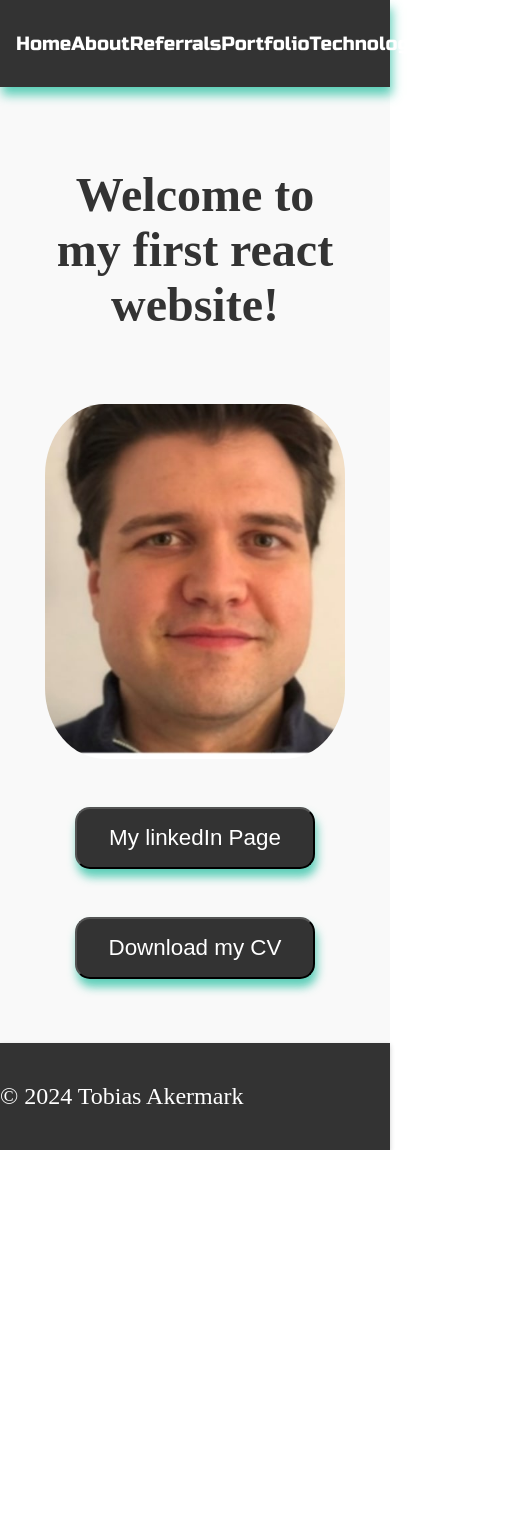
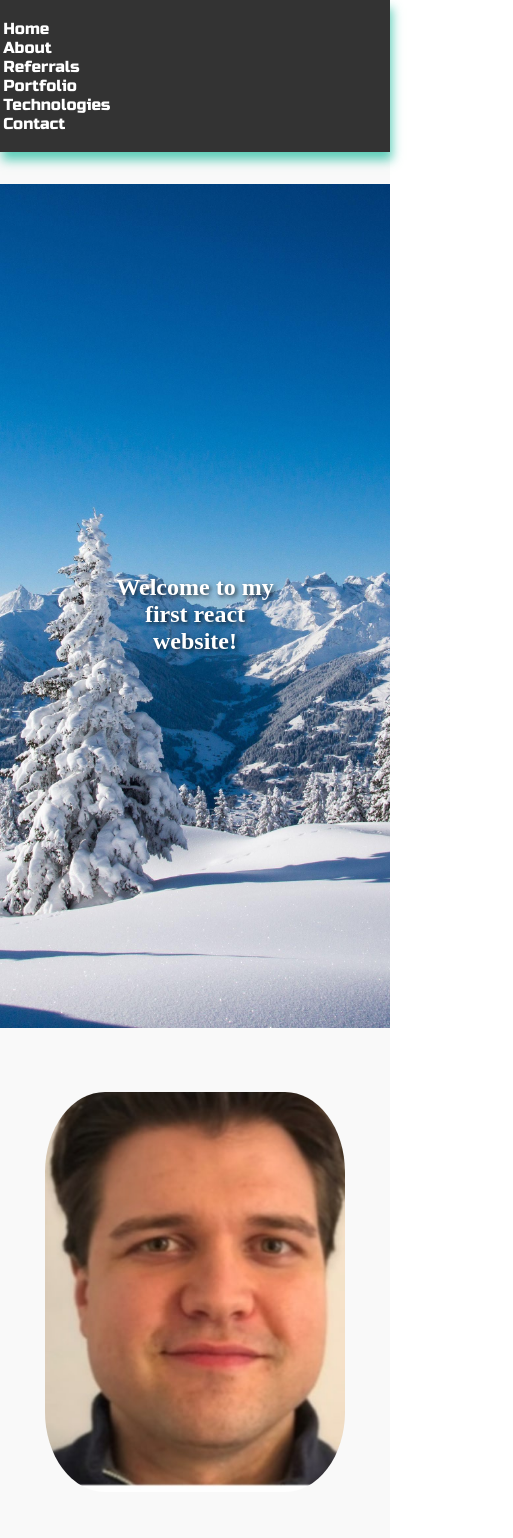
Before and after one commit to AkTobias/tobias_ak_portfolio, a React (Vite) app: page / in a window 390 px wide. Shown: the top 1538 px of the page, 513 px wide, since content can reach past the window. Before the commit the page ends 1150 px from the top, so only its background shows below. Built offline with nearby package versions, Linux system fonts and the light colour scheme.

Commit message:
Alot of changes, edited the readme.file and some small changes with links, a, and buttons also added some media queries

```diff
--- a/src/App.css
+++ b/src/App.css
@@ -88,9 +88,9 @@ main {
 }
 
 .header a.active {
-  color: var(--HOVER-COLOR); /* Green color for the active link */
-  text-shadow: var(--BOX-SH); /* Optional shadow effect */
-  font-weight: bold; /* Optional: make it stand out */
+  color: var(--HOVER-COLOR);
+  text-shadow: var(--BOX-SH);
+  font-weight: bold;
 }
 
 /* || HOME || */
@@ -98,21 +98,44 @@ main {
   display: flex;
   flex-direction: column;
   align-items: center;
-  justify-content: flex-start;
+
   height: 100vh;
   text-align: center;
   padding-top: 1rem;
   padding-bottom: 2rem;
 }
-.home__header{
-
-  font-size: 3rem;
-  padding: 1rem;
-  margin-top: 1rem;
-
+.hero__home {
+  position: relative;
+  text-align: center;
+  margin: 0;
+  padding: 0;
+  height: 100vh;
+  width: 100vw;
+  overflow: hidden;
 }
 
 
+.home__header {
+  font-size: 3rem;
+  padding: 1rem;
+  margin-top: 0;
+  position: absolute;
+  top: 50%;
+  left: 50%;
+  transform: translate(-50%, -50%);
+  color: white;
+  text-shadow: 2px 2px 4px rgba(0, 0, 0, 0.7);
+  z-index: 2;
+}
+
+.hero__img {
+  width: 100%;
+  height: 100%;
+  object-fit: cover;
+  display: block;
+  margin: 0;
+  padding: 0;
+}
 
 .home__img{
   border-radius: 20%;
@@ -158,18 +181,7 @@ main {
 
 /* || ABOUT || */
 
-/* .about {
-  display: flex;
-  flex-direction: column;
-  align-items: center;
-  padding: 2rem;
-  gap: 2rem;
-  background-color: #f9f9f9;
-  color: #333;
-  text-align: center;
-} */
 
-/* Styling for individual sections */
 .about__section {
   display: flex;
   flex-direction: column;
@@ -418,41 +430,43 @@ font-size: 1.25rem;
   box-shadow: var(--BOX-SH);
 }
 
+.card__quote{
+  font-size: 1.5rem;
+  font-family: Cambria, Cochin, Georgia, Times, 'Times New Roman', serif
+}
+
 .card__container {
   display: flex;
-  flex-direction: column; /* Stack the cards vertically */
-  align-items: center; /* Center the cards horizontally */
-  width: 100%; /* Ensure the container spans the full page */
-  margin: 0 auto; /* Center the container */
+  flex-direction: column;
+  align-items: center;
+  width: 100%;
+  margin: 0 auto;
 }
 
 .card__box {
-  display: inline-block; /* Shrink-wrap the card size to its content */
+  display: inline-block;
   padding: 16px;
-  margin: 16px 0; /* Adds vertical spacing between cards */
+  margin: 16px 0;
   border-radius: var(--BORDER-R);
   border: 2px solid var(--HOVER-COLOR);
   box-shadow: var(--BOX-SH);
-  max-width: 90%; /* Prevent overly wide boxes */
-  word-wrap: break-word; /* Ensure text wraps if it’s too long */
+  max-width: 90%;
+  word-wrap: break-word;
 }
 
 /* Align-right for even index */
 .align-right {
   background-color: rgba(223, 221, 221, 0.758);
-  align-self: flex-end; /* Pushes the card to the right */
+  align-self: flex-end;
   text-align: center;
 }
 
 /* Align-left for odd index */
 .align-left {
-  background-color: rgb(199, 199, 202);
-  align-self: flex-start; /* Pushes the card to the left */
+  background-color: rgb(221, 221, 224);
+  align-self: flex-start;
   text-align: center;
 }
-
-
-
 
 
 /* || FOOTER || */
@@ -464,3 +478,113 @@ footer{
   box-shadow: 0 2px 5px rgba(0, 0, 0, 0.2);
 
 }
+
+/* RESPONSIVE STYLES */
+@media (max-width: 768px) {
+  .header__ul {
+    flex-direction: column;
+    padding: 0.5rem;
+  }
+
+  .header a {
+    font-size: 1rem;
+    padding: 0.5rem 0;
+  }
+
+  .home__header {
+    font-size: 2rem;
+    margin: 0.5rem 0;
+  }
+
+  .home__button {
+    width: 200px;
+    font-size: 1rem;
+  }
+
+  .about__section {
+    width: 95%;
+    padding: 1rem;
+  }
+
+  .about__section h2 {
+    font-size: 2.2rem;
+  }
+
+  .about__section p {
+    font-size: 1rem;
+  }
+
+  .portfolio__main {
+    flex-direction: column;
+    gap: 1rem;
+    padding: 1rem;
+  }
+
+  .portfolio__card {
+    width: 90%;
+    margin: 0 auto;
+  }
+
+  .technologies__section {
+    height: auto;
+    padding: 1rem;
+  }
+
+  .technology__container {
+    width: 90%;
+  }
+
+  .progress__bar {
+    height: 15px;
+  }
+
+  .contact__main input,
+  .contact__main textarea {
+    width: 90%;
+  }
+
+  .card__container {
+    flex-direction: column;
+  }
+
+  .card__box {
+    width: 95%;
+  }
+}
+
+@media (max-width: 480px) {
+  .header__ul {
+    padding: 0.2rem;
+  }
+
+  .home__header {
+    font-size: 1.5rem;
+  }
+
+  .home__button {
+    font-size: 0.9rem;
+    padding: 0.8rem;
+  }
+
+  .about__section h2 {
+    font-size: 1.8rem;
+  }
+
+  .about__section p {
+    font-size: 0.9rem;
+  }
+
+  .portfolio__header {
+    font-size: 2rem;
+  }
+
+  .portfolio__card {
+    width: 100%;
+    margin: 0.5rem 0;
+  }
+
+  footer {
+    font-size: 1rem;
+    text-align: center;
+  }
+}
--- a/src/components/contact.jsx
+++ b/src/components/contact.jsx
@@ -14,7 +14,7 @@ function Contact() {
          <ValidationError prefix="Email" field="email" errors={state.errors} />
 
          <label htmlFor="yourName">Name</label>
-         <input type="text" name="yourName" />
+         <input type="yourName" name="yourName" />
          <ValidationError
             prefix="YourName"
             field="yourName"
@@ -22,7 +22,7 @@ function Contact() {
          />
 
          <label htmlFor="subject">Subject</label>
-         <input type="text" name="subject" required />
+         <input type="subject" name="subject" required />
          <ValidationError
             prefix="Subject"
             field="subject"
--- a/src/components/header.jsx
+++ b/src/components/header.jsx
@@ -9,12 +9,7 @@ function Header() {
                   <Link to="/">Home</Link>
                </li>
                <li>
-                  <Link
-                     to="/about"
-                     className={({ isActive }) => (isActive ? active : "")}
-                  >
-                     About
-                  </Link>
+                  <Link to="/about">About</Link>
                </li>
                <li>
                   <Link to="/referrals">Referrals</Link>
--- a/src/components/home.jsx
+++ b/src/components/home.jsx
@@ -1,11 +1,17 @@
 import myHs from "../img/placeholderHs.jpg";
 import tobiasHs from "../img/tobiasHs.jpg";
 import CV from "../documents/cv.pdf";
+import hero from "../img/hero.jpg";
 
 function Home() {
    return (
+      <>
+         <section className="hero__home">
+            <h1 className="home__header">Welcome to my first react website!</h1>
+            <img className="hero__img" src={hero} alt="picture of mountans" />
+         </section>
+
          <section className="home__section">
-         <h1 className="home__header">Welcome to my first react website!</h1>
             <img
                src={tobiasHs}
                alt="picture of me"
@@ -13,24 +19,24 @@ function Home() {
                height={400}
                width={300}
             />
-         <button
+            <a
                className="home__button"
-            rel="noopner noreferrer"
-            onClick={() =>
-               window.open(
-                  "https://se.linkedin.com/in/tobias-akermark-605887295?trk=people-guest_people_search-card",
-                  "_blank"
-               )
-            }
+               href="https://se.linkedin.com/in/tobias-akermark-605887295?trk=people-guest_people_search-card"
+               target="_blank"
+               rel="noopener noreferrer"
             >
-            My linkedIn Page
-         </button>
-         <button className="home__button">
-            <a href={CV} download="cv.pdf">
+               My LinkedIn Page
+            </a>
+            <a
+               className="home__button"
+               href={CV}
+               download="cv.pdf"
+               rel="noopener noreferrer"
+            >
                Download my CV
             </a>
-         </button>
          </section>
+      </>
    );
 }
 
--- a/src/components/portfolio.jsx
+++ b/src/components/portfolio.jsx
@@ -5,6 +5,7 @@ function Portfolio() {
       e.target.onerror = null;
       e.target.src = "https://via.placeholder.com/300";
    };
+
    return (
       <section id="portfolio" className="portfolio">
          <h2 className="portfolio__header">My Projects</h2>
@@ -15,7 +16,7 @@ function Portfolio() {
                   href={card.link}
                   target="_blank"
                   className="project__link"
-                  rel="noopner noreferrer" // => prevents malicious pages from accessing the original page
+                  rel="noopener noreferrer"
                >
                   <div className="portfolio__card">
                      <img
@@ -25,9 +26,9 @@ function Portfolio() {
                         height={300}
                         width={300}
                         onError={backupImg}
+                        loading="lazy"
                      />
                      <h3 className="portfolio__h3">{card.title}</h3>
-                     {/* <p className="portfolio__p">{card.description}</p> */}
                   </div>
                </a>
             ))}
--- a/src/index.css
+++ b/src/index.css
@@ -1,3 +1,6 @@
+@import url('https://fonts.googleapis.com/css2?family=Russo+One&display=swap');
+
+
 body, html {
   margin: 0;
   padding: 0;
```
Also changed, not shown: src/img/hero.jpg (added), 1 other file (tests, documents, lock files or other folders). Lines whose indentation alone changed are shown as unchanged.
